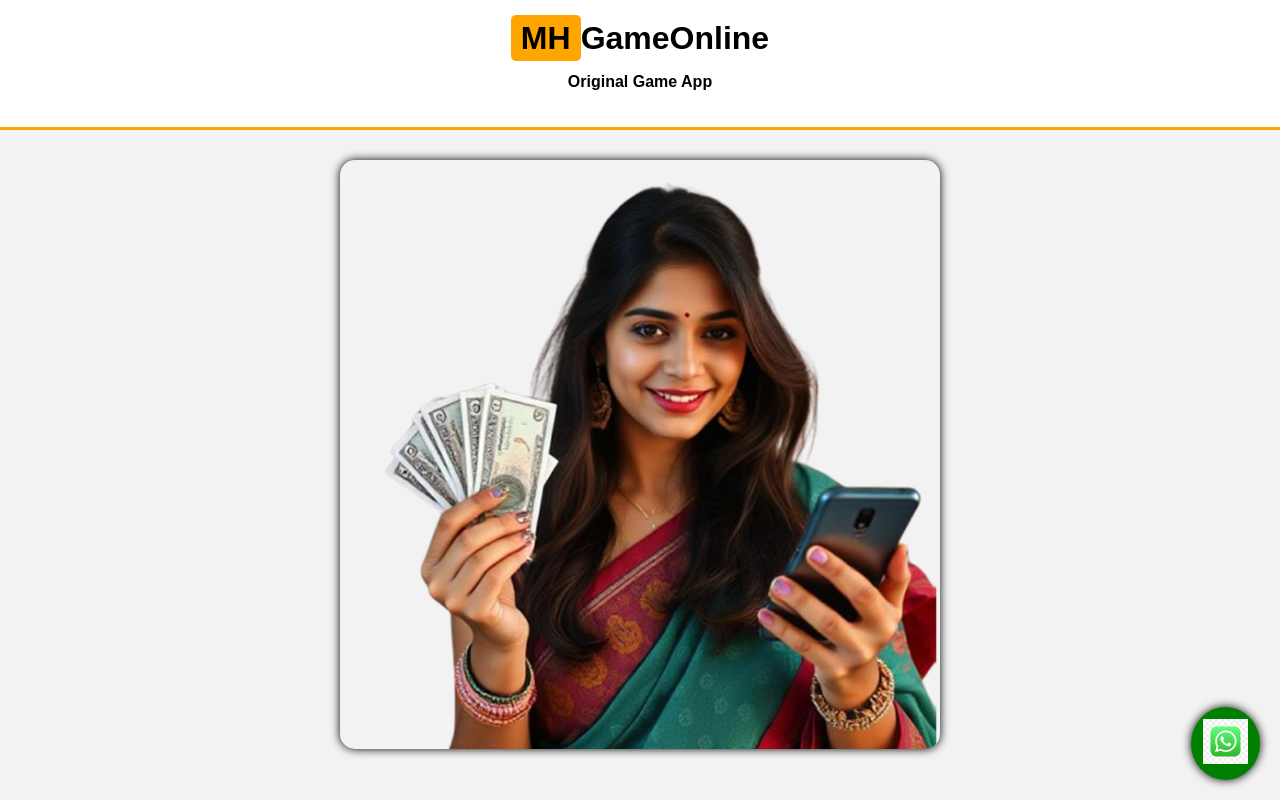
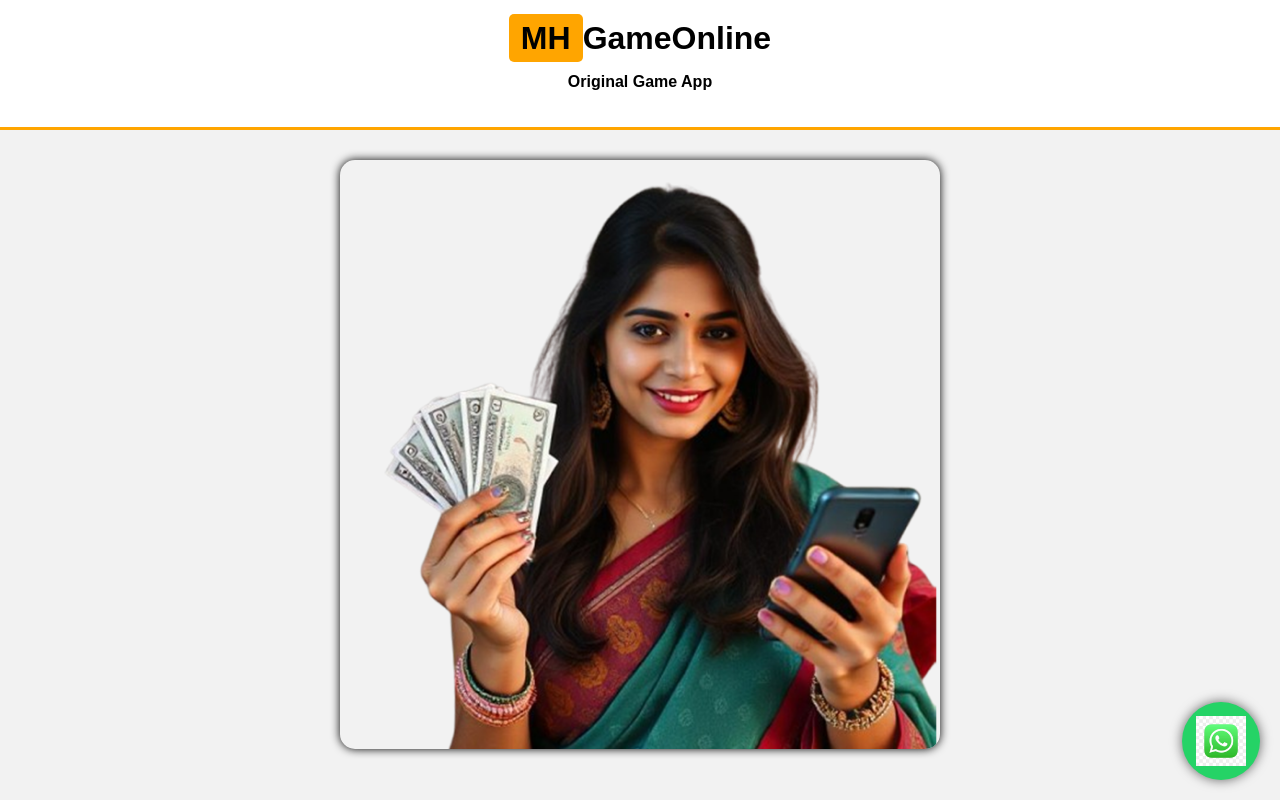
Before and after one commit to MHGameOnline/MHGameOnline, a plain HTML site: page index.html in a window 1280 px wide. Shown: the top 800 px of the page. Drawn offline with Linux system fonts and the light colour scheme.

Commit message:
Update index.html

```diff
--- a/index.html
+++ b/index.html
@@ -12,7 +12,7 @@
             background: #f2f2f2;
         }
 
-        /* ✅ NEW HEADER STYLE */
+        /* ✅ HEADER STYLE */
         header {
             background: white;
             padding: 20px;
@@ -24,7 +24,7 @@
             background: orange;
             color: black;
             font-weight: bold;
-            padding: 5px 10px;
+            padding: 6px 12px;
             border-radius: 5px;
             font-size: 32px;
         }
@@ -103,21 +103,22 @@
             text-align: center;
         }
 
-        /* ✅ FLOATING WHATSAPP BUTTON */
+        /* ✅ FIXED FLOATING WHATSAPP BUTTON */
         .floating-whatsapp {
             position: fixed;
             bottom: 20px;
             right: 20px;
-            background: green;
-            padding: 12px;
+            background: #25D366;
+            padding: 14px;
             border-radius: 50%;
-            box-shadow: 0 0 10px black;
-            z-index: 999;
+            box-shadow: 0 0 12px rgba(0,0,0,0.6);
+            z-index: 9999;
         }
 
         .floating-whatsapp img {
-            width: 45px;
-            height: 45px;
+            width: 50px;
+            height: 50px;
+            display: block;
         }
     </style>
 </head>
@@ -140,7 +141,7 @@
     <h2>🎮 Play Online & Earn Big 🎯</h2>
     <p>Safe • Fast • Trusted • Instant Payment</p>
 
-    <!-- ✅ WhatsApp Play Now Button with Image -->
+    <!-- ✅ WhatsApp Play Now Button -->
     <a href="https://wa.me/918956490113" target="_blank">
         <button class="play-btn">
             <img src="whatsapp.jpg">
@@ -207,7 +208,6 @@
 
 <section>
     <h2>📞 Contact & Play</h2>
-    <p>Click below to start playing now</p>
 
     <a href="https://wa.me/918956490113" target="_blank">
         <button class="play-btn">
@@ -221,9 +221,9 @@
     <p>© 2025 MHGameOnline | All Rights Reserved</p>
 </footer>
 
-<!-- ✅ FLOATING WHATSAPP BUTTON -->
+<!-- ✅ FLOATING WHATSAPP BUTTON FIXED -->
 <a href="https://wa.me/918956490113" target="_blank" class="floating-whatsapp">
-    <img src="whatsapp.jpg">
+    <img src="whatsapp.jpg" alt="WhatsApp">
 </a>
 
 </body>
```
